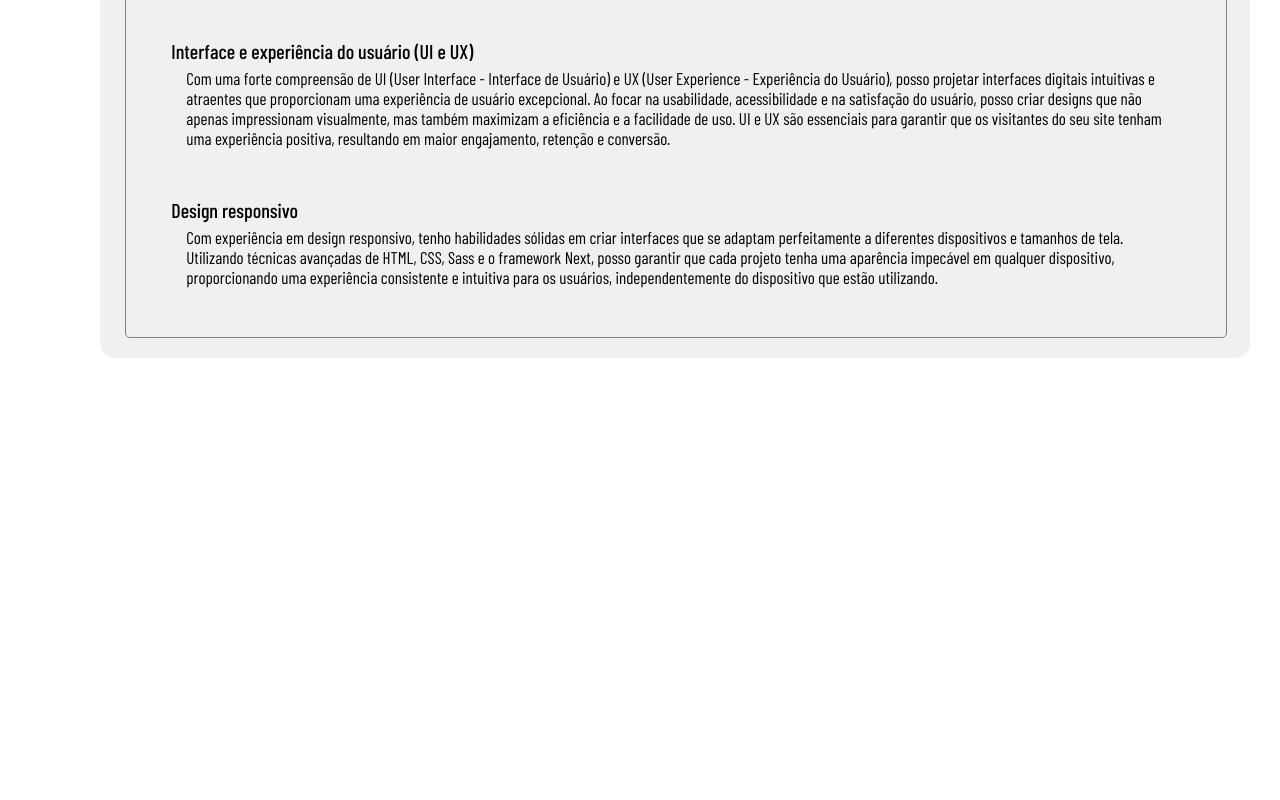
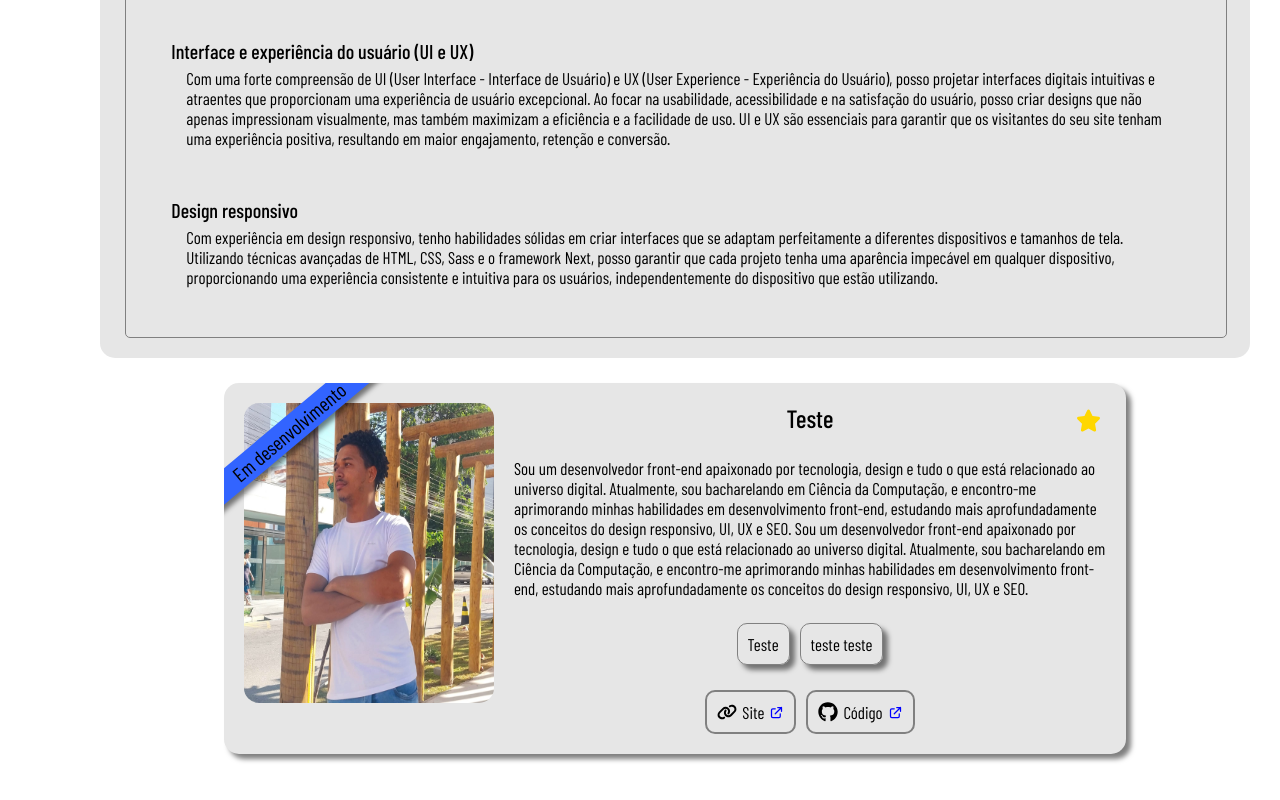
Before and after one commit to rena02to/portfolio, a Next.js app: page / in a window 1280 px wide. Shown: the part 1986-2786 px from the top of the page. Before the commit the page ends 2419 px from the top, so only its background shows below. Built offline with nearby package versions, Linux system fonts and the light colour scheme; a web font is replaced by a local one.

Commit message:
adicionando a estrutura básica visual de um projeto e a personalizando

```diff
--- a/src/components/navbar.tsx
+++ b/src/components/navbar.tsx
@@ -5,7 +5,7 @@ import { useEffect, useRef, useState } from 'react';
 import { useTranslation } from 'react-i18next';
 import { FaRegAddressCard } from 'react-icons/fa6';
 import { HiOutlineExternalLink, HiOutlineMenuAlt2 } from 'react-icons/hi';
-import { IoArrowDown, IoCloseOutline, IoHomeOutline, IoSettingsOutline } from 'react-icons/io5';
+import { IoArrowDown, IoHomeOutline, IoSettingsOutline } from 'react-icons/io5';
 import { MdOutlineSpaceDashboard } from 'react-icons/md';
 import { PiLinkedinLogo } from 'react-icons/pi';
 import { RiContactsBook3Line } from 'react-icons/ri';
--- a/src/components/projects.tsx
+++ b/src/components/projects.tsx
@@ -1,48 +1,31 @@
 import style from '@/styles/projects.module.scss';
+import Image from 'next/image';
 import { useTranslation } from 'react-i18next';
+import { FaGithub, FaLink, FaStar } from 'react-icons/fa6';
+import { HiOutlineExternalLink } from 'react-icons/hi';
 
 export default function Projects(){
     const { t } = useTranslation();
     const projects = [
         {
-            key: null,
-            name: null,
-            desc: null,
+            key: 1,
+            name: <h3>Teste</h3>,
+            desc: <p className={style.desc}>Sou um desenvolvedor front-end apaixonado por tecnologia, design e tudo o que está relacionado ao universo digital. Atualmente, sou bacharelando em Ciência da Computação, e encontro-me aprimorando minhas habilidades em desenvolvimento front-end, estudando mais aprofundadamente os conceitos do design responsivo, UI, UX e SEO. Sou um desenvolvedor front-end apaixonado por tecnologia, design e tudo o que está relacionado ao universo digital. Atualmente, sou bacharelando em Ciência da Computação, e encontro-me aprimorando minhas habilidades em desenvolvimento front-end, estudando mais aprofundadamente os conceitos do design responsivo, UI, UX e SEO.</p>,
             stack: [
                 {
-                    key: null,
-                    name: null
+                    key: 1,
+                    name: 'Teste'
                 },
                 {
-                    key: null,
-                    name: null
-                }
+                    key: 2,
+                    name: 'teste teste'
+                },
             ],
-            github: null,
-            link: null,
-            image: null,
-            status: null,
-            pinned: null
-        },
-        {
-            key: null,
-            name: null,
-            desc: null,
-            stack: [
-                {
-                    key: null,
-                    name: null
-                },
-                {
-                    key: null,
-                    name: null
-                }
-            ],
-            github: null,
-            link: null,
-            image: null,
-            status: null,
-            pinned: null
+            github: 'https://github.com/rena02to',
+            link: 'https://renatoalves.site',
+            image: <Image className={style.image} src='/images/foto.jpg' alt="Project image" width={250} height={300}/>,
+            status: <p className={style.development}>Em desenvolvimento</p>,
+            favorite: true
         }
     ]
 
@@ -52,16 +35,20 @@ export default function Projects(){
                 {projects.map((project) => (
                     <div className={style.cardproject} key={project.key}>
                         {project.image}
-                        {project.name}
-                        {project.desc}
-                        {project.stack.map((stack) => (
-                            <div key={stack.key} className={style.stack}>
-                                {stack.name}
+                        <div className={style.projectinfos}>
+                            {project.name}
+                            {project.desc}
+                            <ul className={style.stackcontainer}>
+                                {project.stack.map((stack) => (
+                                    <li key={stack.key}>{stack.name}</li>
+                                ))}
+                            </ul>
+                            <div className={style.links}>
+                                <a href={project.link}><FaLink className={style.icon}/>Site<HiOutlineExternalLink className={style.external}/></a>
+                                <a href={project.github}><FaGithub className={style.icon}/>Código<HiOutlineExternalLink className={style.external}/></a>
                             </div>
-                        ))}
-                        {project.github}
-                        {project.link}
-                        {project.pinned ? <p>icon</p> : null}
+                        </div>
+                        {project.favorite ? <FaStar className={style.favorite}/> : null}
                         {project.status}
                     </div>
                 ))}
--- a/src/components/start.tsx
+++ b/src/components/start.tsx
@@ -9,7 +9,7 @@ export default function Start(){
     const cards = [
         { key: 4, value: 'Next.js' },
         { key: 5, value: 'UI & UX' },
-        { key: 6, value: 'TypeScript' },
+        { key: 6, value: 'JavaScript' },
         { key: 7, value: 'Sass' },
     ];
 
--- a/src/styles/main.scss
+++ b/src/styles/main.scss
@@ -6,7 +6,10 @@ $cookies-container: rgb(205, 209, 222);
 $navbar-color: rgb(13, 50, 77);
 $navbar-button-hover: rgba(black, 0.15);
 $navbar-button-activated: rgb(255, 115, 18);
-$profile-background: rgb(240, 240, 240);
+$profile-background: rgb(230, 230, 230);
+$yellow-color: rgb(255, 215, 0);
+$green-color: rgb(0, 150, 0);
+$blue-color: rgb(50, 100, 255);
 
 @mixin align-flex($direction){
     display: flex;
--- a/src/styles/projects.module.scss
+++ b/src/styles/projects.module.scss
@@ -1,8 +1,121 @@
 @import './main.scss';
 
 .projects{
-    padding: 25px 15px 50px 70px; //remover o padding bottom
+    padding: 25px 0 50px 70px; //remover o padding bottom
+    @include align-flex(auto);
+    p, h3{
+        margin: 0;
+    }
     .projectscontainer{
-        width: 100%;
+        width: 95%;
+        @include align-flex(row);
+        flex-wrap: wrap;
+        gap: 20px;
+        .cardproject{
+            background-color: $profile-background;
+            @include align-flex(row);
+            padding: 20px;
+            border-radius: 15px;
+            width: max-content;
+            position: relative;
+            gap: 20px;
+            overflow: hidden;
+            align-items: flex-start;
+            width: 75%;
+            box-shadow: 5px 5px 5px rgba(0, 0, 0, 0.5);
+            @media (max-width: 800px){
+                flex-direction: column;
+                align-items: center;
+            }
+            .image{
+                border-radius: 15px;
+            }
+            .projectinfos{
+                @include align-flex(column);
+                gap: 25px;
+                h3{
+                    font-size: 25px;
+                    font-weight: 500;
+                }
+                .desc{
+                    font-size: 17px;
+                }
+                .stackcontainer{
+                    list-style: none;
+                    @include align-flex(row);
+                    flex-wrap: wrap;
+                    gap: 10px;
+                    margin: 0;
+                    padding: 0;
+                    li{
+                        border: 1px solid gray;
+                        padding: 10px;
+                        border-radius: 10px;
+                        font-size: 17px;
+                        box-shadow: 5px 5px 5px rgba(0, 0, 0, 0.5);
+                    }
+                }
+                .links{
+                    @include align-flex(row);
+                    gap: 10px;
+                    a{
+                        @include align-flex(row);
+                        text-decoration: none;
+                        border: 2px solid gray;
+                        gap: 5px;
+                        color: black;
+                        font-size: 17px;
+                        padding: 10px;
+                        border-radius: 10px;
+                        &:hover{
+                            background-color: $navbar-button-activated;
+                            border: 2px solid $navbar-button-activated;
+                            box-shadow: 5px 5px 5px rgba(black, 0.5);
+                            p, svg{
+                                color: white;
+                                text-shadow: 5px 5px 5px rgba(black, 0.7);
+                            }
+                        }
+                        .icon{
+                            width: 20px;
+                            height: 20px;
+                        }
+                        .external{
+                            width: 15px;
+                            height: 15px;
+                            color: blue;
+                        }
+                    }
+                }
+            }
+            .development, .finish, .testing{
+                position: absolute;
+                width: 200px;
+                text-align: center;
+                font-size: 20px;
+                transform: rotateZ(-40deg);
+                left: -75px;
+                top: 35px;
+                padding: 2px 40px;
+                box-shadow: 5px 5px 5px rgba(0, 0, 0, 0.5);
+            }
+            .development{
+                background-color: $blue-color;
+            }
+            .finish{
+                background-color: $green-color;
+            }
+            .testing{
+                background-color: $yellow-color;
+            }
+            .favorite{
+                position: absolute;
+                top: 25px;
+                right: 25px;
+                height: 25px;
+                width: 25px;
+                color: $yellow-color;
+            }
+        }
     }
 }
```
